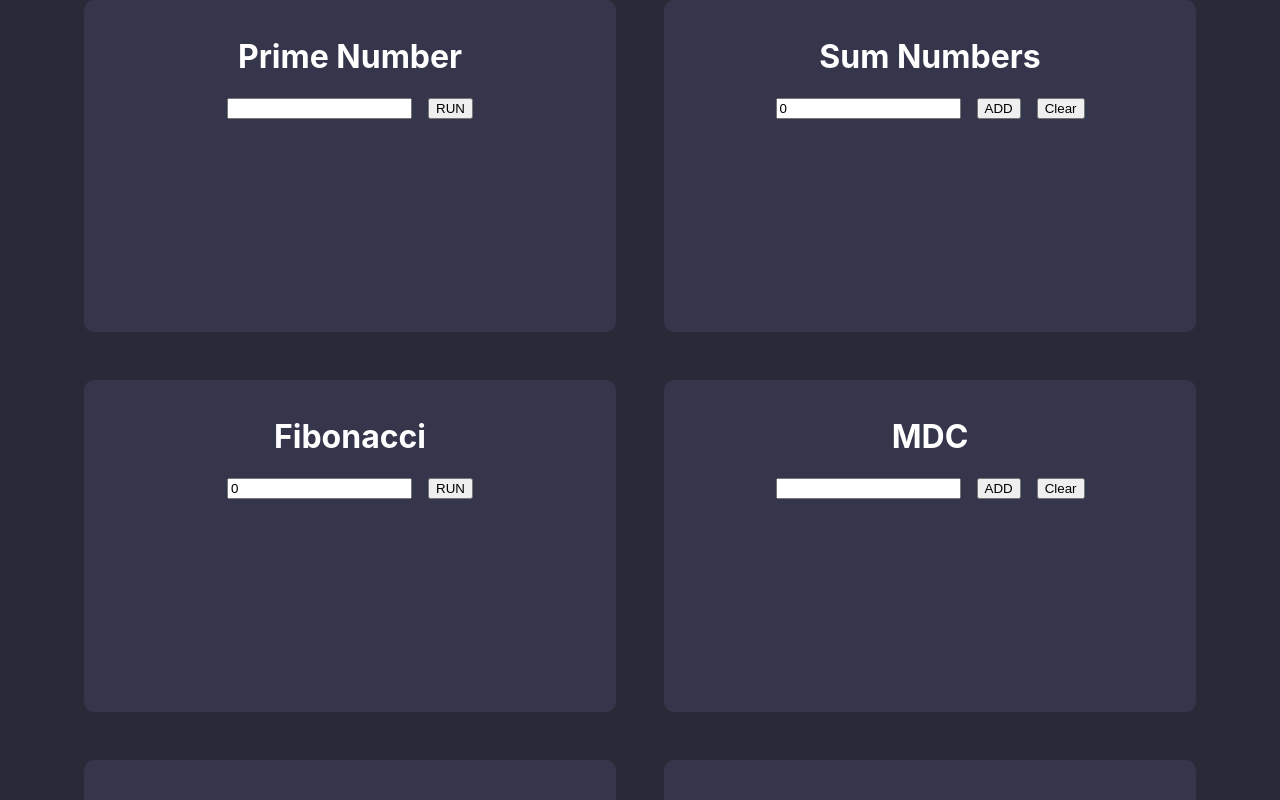
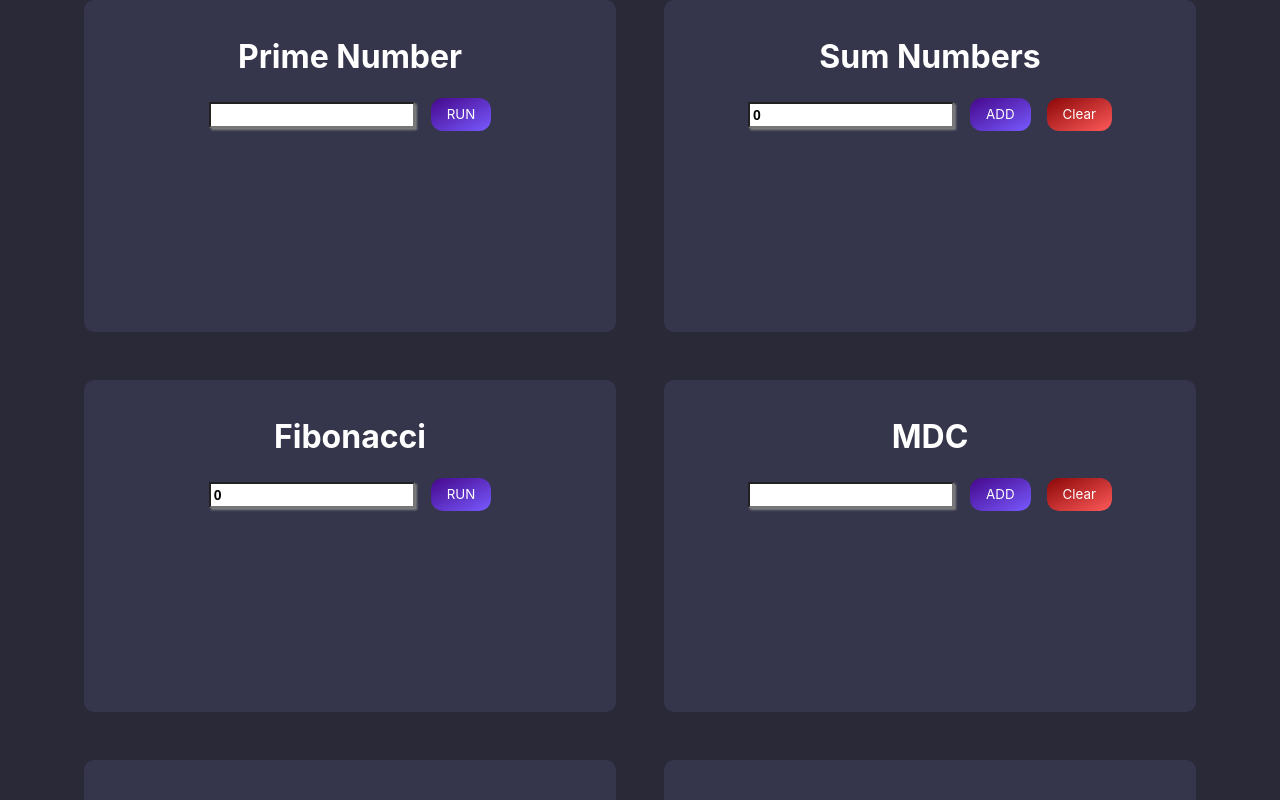
Before and after one commit to pattrickx/fundamental-algorithms, a React (Create React App) app: page / in a window 1280 px wide. Shown: the top 800 px of the page. Built offline with nearby package versions, Linux system fonts and the light colour scheme.

Commit message:
update buttons styles

```diff
--- a/src/components/MdcCard/index.jsx
+++ b/src/components/MdcCard/index.jsx
@@ -52,7 +52,7 @@ function MdcCard() {
                 <button onClick={()=>handleAdd()}>
                     ADD
                 </button>
-                <button onClick={()=>Clear()}>
+                <button className='clear' onClick={()=>Clear()}>
                     Clear
                 </button>
             </div>
--- a/src/components/MdcCard/styles.css
+++ b/src/components/MdcCard/styles.css
@@ -46,3 +46,6 @@
     font-size: 2rem;
     font-weight: 500;
 }
+.clear{
+    background: linear-gradient(to bottom right, #8b0707, #ff5a5a);
+}
--- a/src/components/QuicksortCard/index.jsx
+++ b/src/components/QuicksortCard/index.jsx
@@ -1,4 +1,4 @@
-import React from 'react';
+import React, { useState } from 'react';
 
 // import { Container } from './styles';
 
--- a/src/components/SumCard/index.jsx
+++ b/src/components/SumCard/index.jsx
@@ -23,7 +23,7 @@ function SumCard() {
             <button onClick={()=>Sum()}>
                 ADD
             </button>
-            <button onClick={()=>Clear()}>
+            <button className='clear' onClick={()=>Clear()}>
                 Clear
             </button>
         </div>
--- a/src/components/SumCard/styles.css
+++ b/src/components/SumCard/styles.css
@@ -43,3 +43,6 @@
     font-size: 2rem;
     font-weight: 500;
 }
+.clear{
+    background: linear-gradient(to bottom right, #8b0707, #ff5a5a);
+}
--- a/src/pages/App.js
+++ b/src/pages/App.js
@@ -1,6 +1,7 @@
 import FibonacciCard from '../components/FibonacciCard';
 import MdcCard from '../components/MdcCard';
 import PrimeCard from '../components/PrimeCard';
+import QuicksortCard from '../components/QuicksortCard';
 import SumCard from '../components/SumCard';
 import '../styles/App.css';
 
@@ -12,7 +13,7 @@ function App() {
       <SumCard/>
       <FibonacciCard/>
       <MdcCard/>
-      <PrimeCard/>
+      <QuicksortCard/>
       <PrimeCard/>
     </div>
   );
--- a/src/styles/index.css
+++ b/src/styles/index.css
@@ -11,3 +11,54 @@ code {
   font-family: source-code-pro, Menlo, Monaco, Consolas, 'Courier New',
     monospace;
 }
+/* button{
+  width: 100px;
+  padding: .4rem;
+  border: none;
+  border-radius: 6px;
+  cursor: pointer;
+  background: #fff;
+  color: #000;
+  transition: 400ms;
+}
+button:hover{
+  transform: scale(1.10);
+} */
+input {
+  padding: 3px;
+  box-shadow: 2px 2px 2px grey;
+  font-size: 14px;
+  font-weight: 600;
+  /* width: 300px; */
+}
+
+/* CSS */
+button{
+  background: linear-gradient(to bottom right, #45078b, #785aff);
+  border: 0;
+  border-radius: 12px;
+  color: #FFFFFF;
+  cursor: pointer;
+  display: inline-block;
+  font-family: -apple-system,system-ui,"Segoe UI",Roboto,Helvetica,Arial,sans-serif;
+  /* font-size: 16px; */
+  /* font-weight: 500; */
+  line-height: 2.5;
+  outline: transparent;
+  padding: 0 1rem;
+  text-align: center;
+  text-decoration: none;
+  transition: box-shadow .2s ease-in-out;
+  user-select: none;
+  -webkit-user-select: none;
+  touch-action: manipulation;
+  white-space: nowrap;
+}
+
+button:not([disabled]):focus {
+  box-shadow: 0 0 .25rem rgba(0, 0, 0, 0.5), -.125rem -.125rem 1rem rgba(239, 71, 101, 0.5), .125rem .125rem 1rem rgba(255, 154, 90, 0.5);
+}
+
+button:not([disabled]):hover {
+  box-shadow: 0 0 .25rem rgba(0, 0, 0, 0.5), -.125rem -.125rem 1rem rgba(239, 71, 101, 0.5), .125rem .125rem 1rem rgba(255, 154, 90, 0.5);
+}
```
